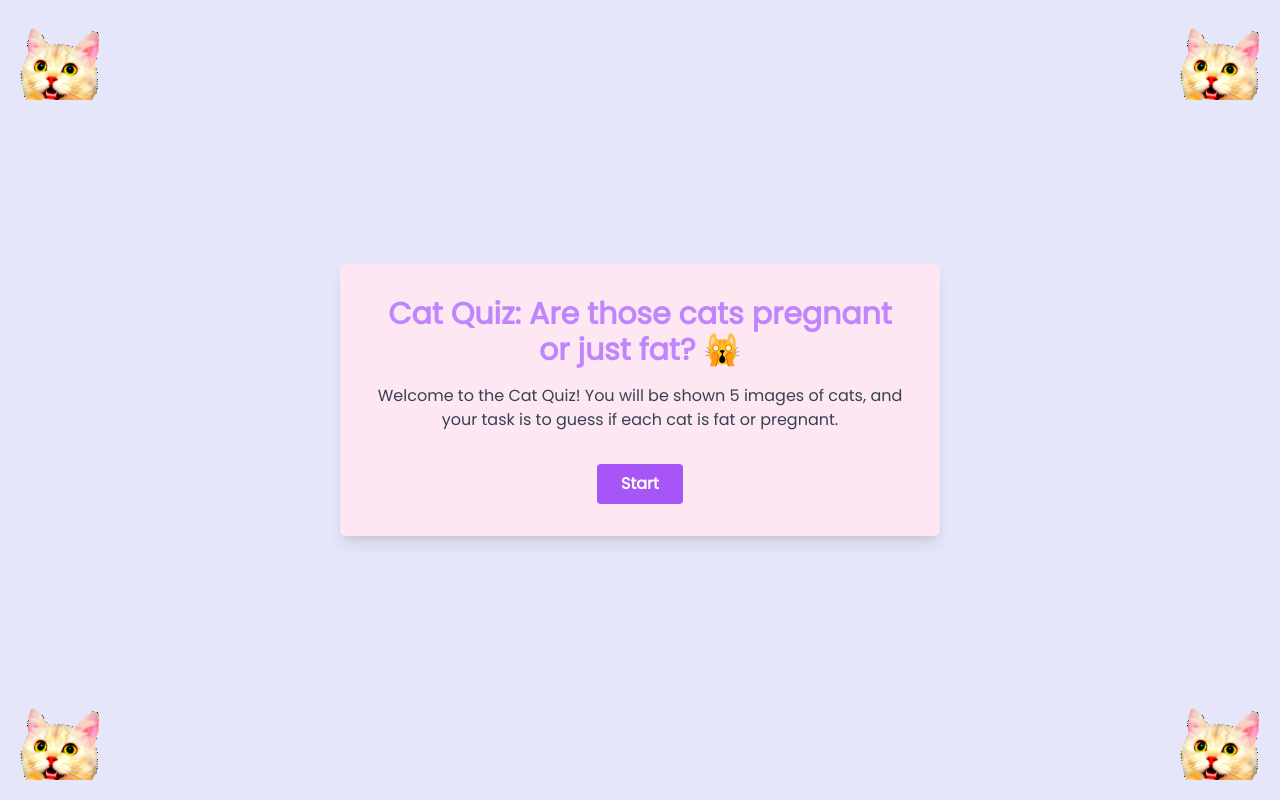
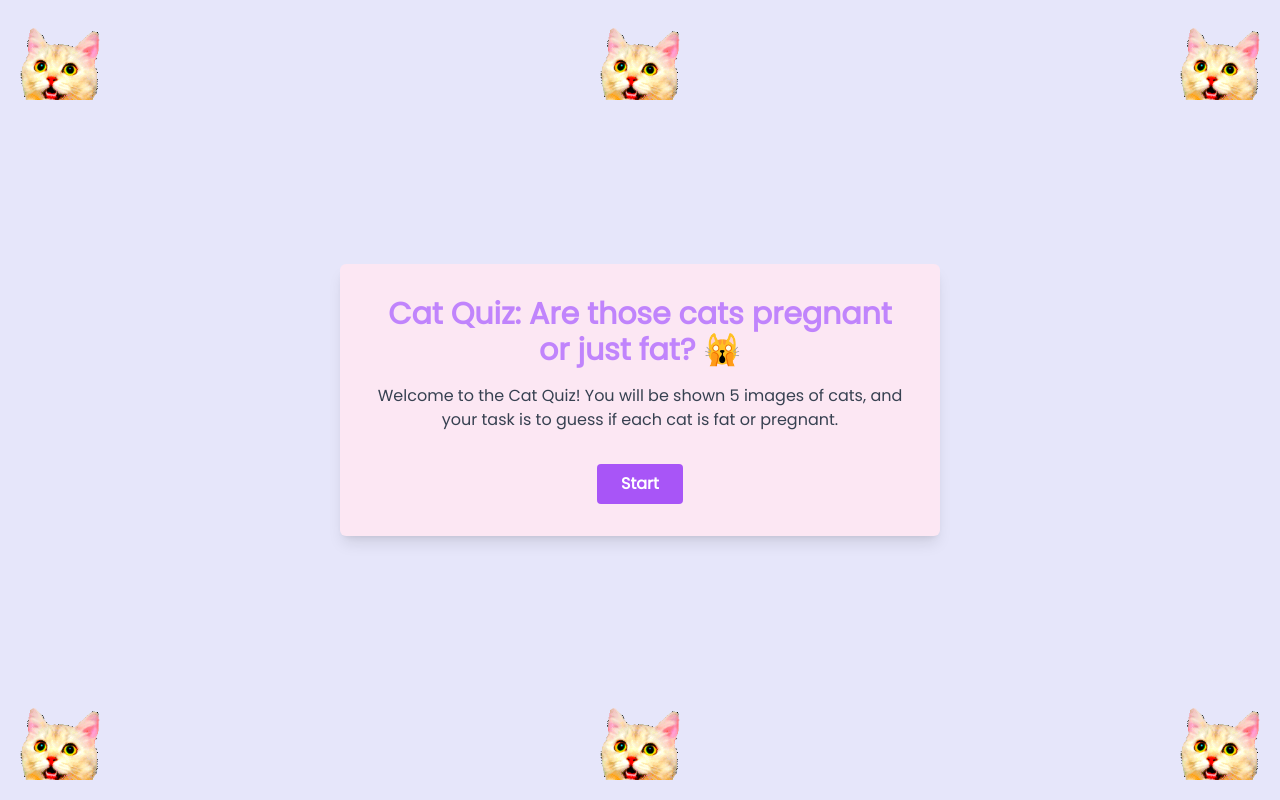
Before and after one commit to gizemnkorkmaz/kitten-or-food, a Next.js app: page / in a window 1280 px wide. Built offline with nearby package versions, Linux system fonts and the light colour scheme.

Commit message:
add nyan cat animation

```diff
--- a/app/globals.css
+++ b/app/globals.css
@@ -42,6 +42,18 @@
   right: 20px;
 }
 
+.cat-gif.top-center {
+  top: 20px;
+  left: 50%;
+  transform: translateX(-50%);
+}
+
+.cat-gif.bottom-center {
+  bottom: 20px;
+  left: 50%;
+  transform: translateX(-50%);
+}
+
 .feedback-container {
   height: 50px;
   display: flex;
@@ -54,6 +66,38 @@
   opacity: 0;
 }
 
+@keyframes move-rectangular {
+  0% {
+    top: 0;
+    left: 0;
+  }
+  25% {
+    top: 0;
+    left: calc(100% - 35px);
+  }
+  50% {
+    top: calc(100% - 15px);
+    left: calc(100% - 35px);
+  }
+  75% {
+    top: calc(100% - 15px);
+    left: 0;
+  }
+  100% {
+    top: 0;
+    left: 0;
+  }
+}
+
+.nyan-cat {
+  position: fixed;
+  width: 35px;
+  height: 15px;
+  background-image: url('/images/nyan-cat.gif');
+  background-size: contain;
+  animation: move-rectangular 10s linear infinite;
+}
+
 
 body {
   background-color: #E6E6FA;
--- a/app/layout.tsx
+++ b/app/layout.tsx
@@ -9,7 +9,7 @@ const poppins = Poppins({
 });
 
 export const metadata: Metadata = {
-  title: "Fat or Pregnant? 🙀",
+  title: "Kitten or Food? 🙀",
   description: "Welcome to the Cat Quiz! You will be shown 5 images of cats, and your task is to guess if each cat is fat or pregnant.",
 };
 
--- a/app/page.tsx
+++ b/app/page.tsx
@@ -27,7 +27,7 @@ export default function Home() {
 
   return (
     <main className="flex flex-col items-center justify-center rounded-md p-4 sm:p-8 text-center h-[100vh]">
-      {["top-left", "top-right", "bottom-left", "bottom-right"].map((position) => (
+      {["top-left", "top-right", "bottom-left", "bottom-right", "top-center", "bottom-center"].map((position) => (
         <CatGif key={position} position={position} />
       ))}
       <div className="bg-pink-100 p-8 rounded-md shadow-lg max-w-[600px]">
--- a/app/quiz/page.js
+++ b/app/quiz/page.js
@@ -76,6 +76,9 @@ export default function Quiz() {
 
   return (
     <div className="flex flex-col items-center justify-center min-h-screen bg-[#E6E6FA] text-purple-600 px-8">
+      <div className="nyan-cat"></div>
+      <div className="nyan-cat"></div>
+      <div className="nyan-cat"></div>
       <h1 className="text-xl md:text-3xl font-bold mb-2 text-center">
         Kitten 🐾 or Food 🍔
       </h1>
```
Also changed, not shown: public/images/nyan-cat.gif (added).
